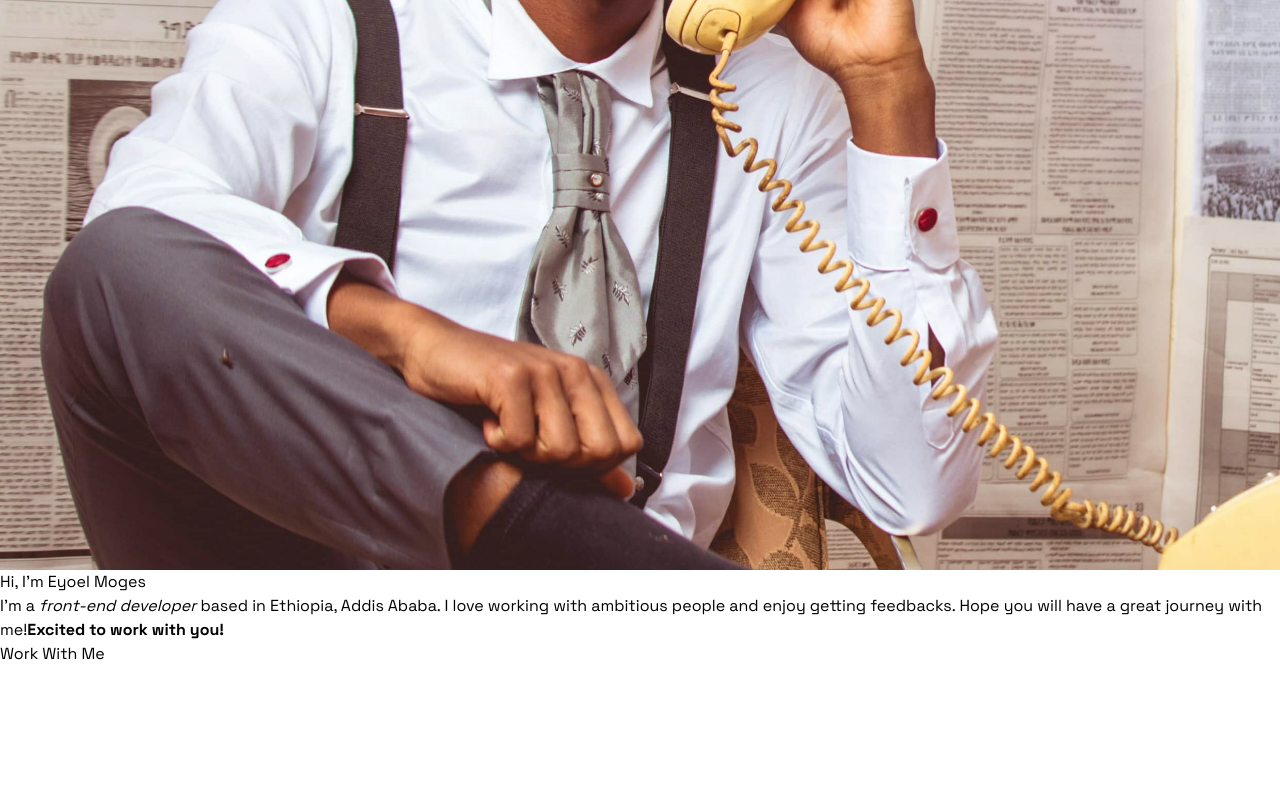
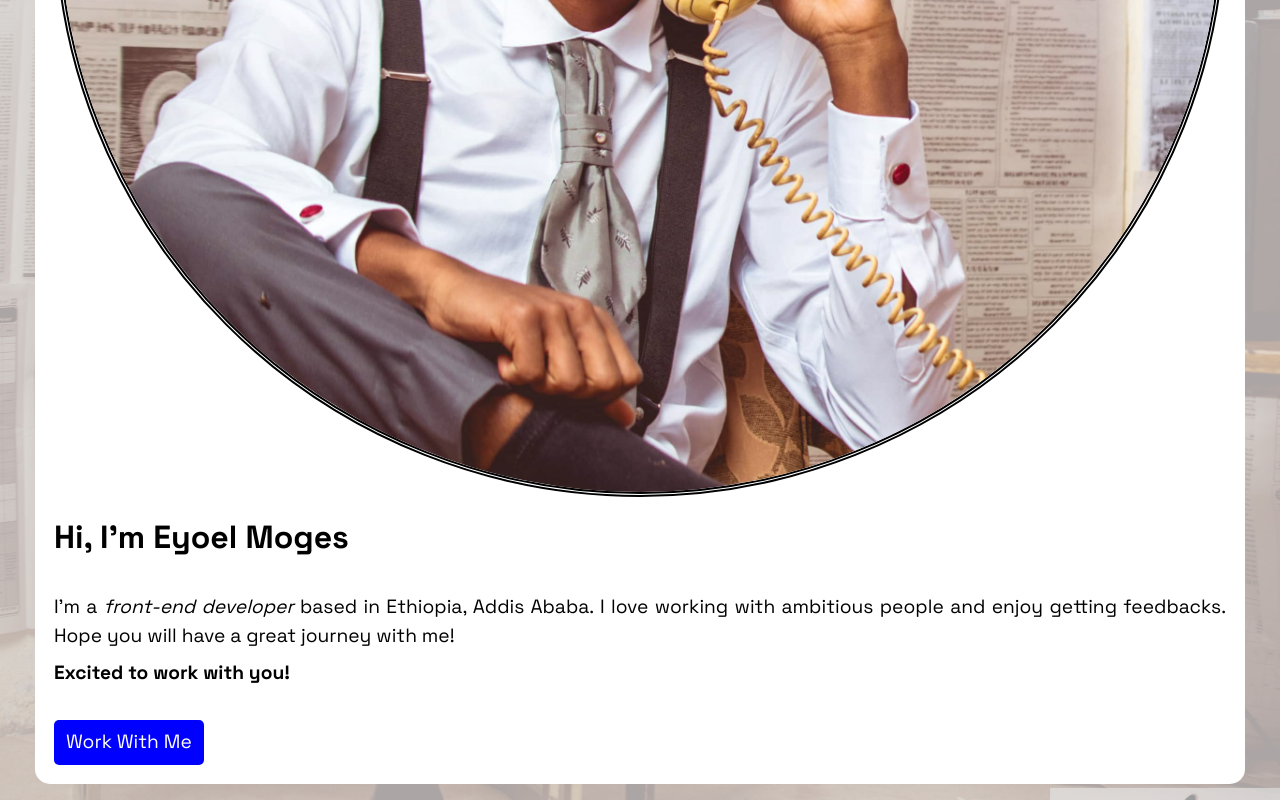
Before and after one commit to eyoelm5/Portfolio, a plain HTML site: page index.html in a window 1280 px wide. Shown: the part 790-1590 px from the top of the page. Before the commit the page ends 1456 px from the top, so only its background shows below. Drawn offline with Linux system fonts and the light colour scheme.

Commit message:
Add CSS to landing page

```diff
--- a/css/style.css
+++ b/css/style.css
@@ -13,6 +13,12 @@
     --BLACK-COLOR:#000;
     --WHITE-COLOR:#fff;
     --NAV-FONT-COLOR:#d0cfcf;
+    --BTN-COLOR:#0000ff;
+}
+
+/* ||UTILITIES */
+.nowrap{
+    white-space: nowrap;
 }
 
 /* ||GENERAL STYLES */
@@ -25,9 +31,23 @@ body{
     min-height: 100vh;
 }
 
+.btn{
+    border-radius: 5px;
+    padding: 0.5rem;
+    transition: all 0.5s;
+}
+
+.btn:is(:hover,:focus){
+    transform: scale(1.2);
+    cursor: pointer;
+}
+
 /* ||HEADER */
 .header{
     background-color: var(--MAIN-BGCOLOR);
+    position: sticky;
+    top:0;
+    z-index: 3;
 }
 
 .hamburger-menu{
@@ -43,7 +63,7 @@ body{
     top:0;
     left:0;
     background-color: var(--MOBILE-NAV-BGCOLOR);
-    height: 100%;
+    height: 100vh;
     width: auto;
 }
 
@@ -69,3 +89,73 @@ body{
 .nav__link:is(:hover,:focus){
     color: var(--WHITE-COLOR);
 }
+
+/* ||MAIN */
+.main{
+    display: flex;
+    flex-flow: column nowrap;
+    flex-grow: 1;
+}
+
+/* ||LANDING PAGE */
+.landing-page{
+    min-height: 100vh;
+    background-image: url(../img/landingpage-background.jpg);
+    background-size:cover ;
+    background-position: center;
+    display: flex;
+    align-items: center;
+    justify-content: center;
+    position: relative;
+    padding: 1rem;
+}
+
+.landing-page::after{
+    background-color: var(--MAIN-BGCOLOR) ;
+    content: "";
+    width: 100%;
+    height: 100%;
+    top:0;
+    left:0;
+    opacity: 0.7;
+    position: absolute;
+}
+
+.landing-page__container{
+    background-color: var(--WHITE-COLOR);
+    color: var(--BLACK-COLOR);
+    width:97%;
+    border-radius: 15px;
+    display: flex;
+    flex-flow: row wrap;
+    gap: 1rem;
+    padding: 1.2rem;
+    z-index: 1;
+}
+
+.landing-page__content{
+    display: flex;
+    flex-flow: column nowrap;
+    gap: min(4vh, 2rem);
+    font-size: min(4vh,1.2rem);
+}
+
+.landing-page__img{
+    border: 5px double var(--BLACK-COLOR);
+    border-radius: 50%;
+}
+
+.landing-page__h1{
+    font-weight: bold;
+    font-size: min(6vh,2rem);
+}
+
+.landing-page__p{
+    text-align: justify;
+}
+
+.btn--landing-page{
+    background-color: var(--BTN-COLOR);
+    color: var(--WHITE-COLOR);
+    width: min(60%,150px);
+}
--- a/index.html
+++ b/index.html
@@ -31,15 +31,18 @@
         </nav>
     </header>
 
-    <main>
-        <article>
-            <section>
-                <img src="img/Profile.jpg" alt="Profile Picture" height="2480" width="2480">
-                <div>
-                    <h1>Hi, I'm Eyoel Moges</h1>
-                    <p>I'm a <em>front-end developer</em> based in Ethiopia, Addis Ababa. I love working with ambitious people and enjoy getting feedbacks. Hope you will have a great journey with me!<strong>Excited to work with you!</strong></p>
+    <!-- MAIN -->
+    <main class="main">
+
+        <!-- LANDING PAGE -->
+        <article class="landing-page">
+            <section class="landing-page__container">
+                <img class="landing-page__img" src="img/Profile.jpg" alt="Profile Picture" height="2480" width="2480">
+                <div class="landing-page__content">
+                    <h1 class="landing-page__h1">Hi, I'm Eyoel Moges</h1>
+                    <p class="landing-page__p">I'm a <em>front-end developer</em> based in Ethiopia, Addis Ababa. I love working with ambitious people and enjoy getting feedbacks. Hope you will have a great journey with me!<strong class="block mt-2">Excited to work with you!</strong></p>
+                    <button class="btn btn--landing-page"><span class="nowrap">Work With Me</span></button>
                 </div>
-                <button><span>Work With Me</span></button>
             </section>
         </article>
     </main>
```
Also changed, not shown: css/tailwind.css.
